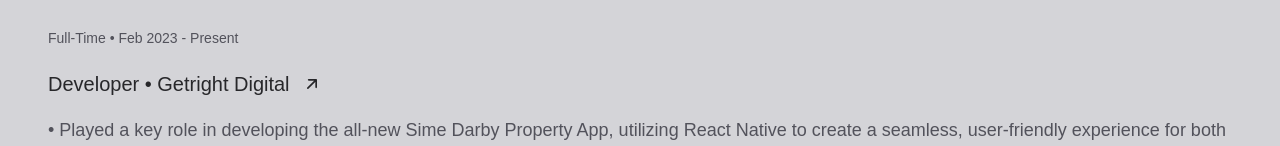
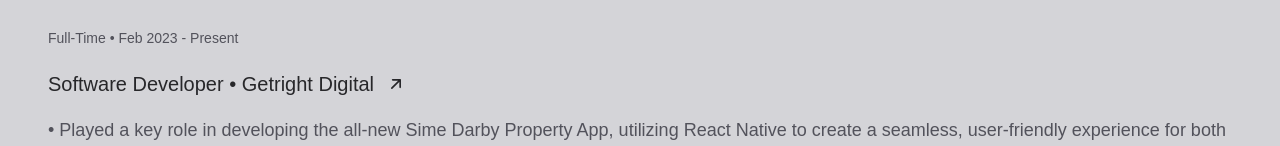
Before and after one commit to jeremyytann/tanchiachun-com-v2, a Next.js app: page / in a window 1280 px wide. Shown: the part 806-952 px from the top of the page. Built offline with nearby package versions, Linux system fonts and the light colour scheme.

Commit message:
fix: Update job title

```diff
--- a/src/components/home/experience.tsx
+++ b/src/components/home/experience.tsx
@@ -12,7 +12,7 @@
 
         <a className="w-fit flex items-center color-secondary gap-3 hover:cursor-pointer" href="https://www.getright.com.my/" target="_blank" rel="noreferrer noopener" aria-label="Getright (opens in a new tab)" title="Getright">
           <h2 className="text-lg md:text-xl font-medium color-secondary">
-            Developer {'\u2022'} Getright Digital
+            Software Developer {'\u2022'} Getright Digital
           </h2>
 
           <svg xmlns="http://www.w3.org/2000/svg" viewBox="0 0 24 24" fill="none" className="h-5 w-5" aria-hidden="true">
```
